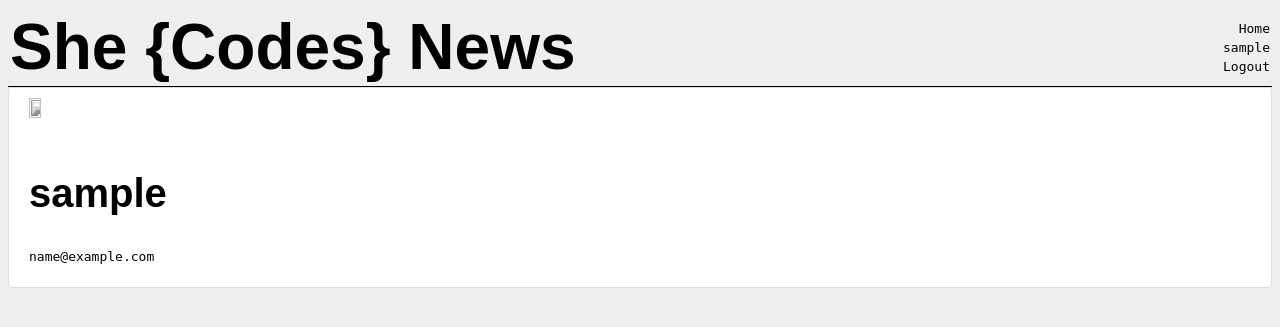
After one commit to Albany276/Django_Project, a Django app: page /user/profile in a window 1280 px wide. The commit adds this page. Shown: the top 327 px of the page. Run offline with Django 3.2, Linux system fonts and the light colour scheme; the visitor is signed in with stand-in values (Sample User, id 1); parts of the project's set-up code (start-up, migrations or seed data) failed here and were passed over; some libraries are stand-ins or nearby versions; some web fonts are replaced.

Commit message:
created user profile
Created user profile, added profile pic, created profile.html and linked to nav bar. This is only visible when user is logged in

```diff
--- a/she_codes_news/news/urls.py
+++ b/she_codes_news/news/urls.py
@@ -6,6 +6,7 @@ app_name = 'news'
 urlpatterns = [
     path('', views.IndexView.as_view(), name='index'),
     path('<int:pk>/', views.StoryView.as_view(), name='story'),
-    path('add-story', views.AddStoryView.as_view(), name='newStory')
+    path('add-story', views.AddStoryView.as_view(), name='newStory'),
+    # path('sort-story', views.SortStoryView.as_view(), name='sortStory')
 
 ]
--- a/she_codes_news/she_codes_news/urls.py
+++ b/she_codes_news/she_codes_news/urls.py
@@ -17,6 +17,10 @@ from django.contrib import admin
 from django.urls import path, include
 from django.contrib.auth import views as auth_views
 from user import views as user_views
+# We are including the below to serve static images in development
+from django.conf import settings
+from django.conf.urls.static import static
+
 
 urlpatterns = [
     path('', include('news.urls')),
@@ -24,5 +28,10 @@ urlpatterns = [
     path('user/', include('user.urls')),
     path('user/', include ('django.contrib.auth.urls')),
     path('login/', auth_views.LoginView.as_view(template_name='registration/login.html'), name='login'),
-    path('logout/', auth_views.LogoutView.as_view(template_name='registration/logout.html'), name='logout')
+    path('logout/', auth_views.LogoutView.as_view(template_name='registration/logout.html'), name='logout'),
+    # path('sort/<int:pk>', user_views.UserDetailView.as_view(), name='sort')
 ]
+
+#Adding the below to serve static images in development - this allows media root and media url to work on the profile page
+if settings.DEBUG:
+    urlpatterns += static(settings.MEDIA_URL, document_root=settings.MEDIA_ROOT)
--- a/she_codes_news/static/styles.css
+++ b/she_codes_news/static/styles.css
@@ -58,3 +58,22 @@ a, p {
     color: blue;
     border: 1px solid red;
 }
+
+.content-section {
+    background: #ffffff;
+    padding: 10px 20px;
+    border: 1px solid #dddddd;
+    border-radius: 3px;
+    margin-bottom: 20px;
+  }
+
+.account-img {
+    height: 10%;
+    width: 10%;
+    margin-right: 20px;
+    margin-bottom: 16px;
+  }
+
+.account-heading {
+    font-size: 2.5rem;
+  }
--- a/she_codes_news/templates/nav.html
+++ b/she_codes_news/templates/nav.html
@@ -2,12 +2,13 @@
     <a href="{% url 'news:index' %}">Home</a>
 
     {% if request.user.is_authenticated %}
-        <a href="#">{{ request.user.username }}</a>
+        <a href="{% url 'user:profile' %}">{{ request.user.username }}</a>
         <a href="{% url 'logout' %}">Logout</a>
 
     {% else %}
         <a href="{% url 'login' %}">Login</a>
-        <a href="#">Create Account</a>
+        <a href="{% url 'user:createAccount' %}">Create Account</a>
+        {# createAccount is the name given to the view in user urls #}
 
     {% endif %}
 
--- a/she_codes_news/user/admin.py
+++ b/she_codes_news/user/admin.py
@@ -7,6 +7,7 @@ from .forms import (
 )
 
 from .models import CustomUser
+from .models import Profile
 
 class CustomUserAdmin(UserAdmin):
     add_form = CustomUserCreationForm
@@ -15,5 +16,5 @@ class CustomUserAdmin(UserAdmin):
     list_display = ['email', 'username']
 
 admin.site.register(CustomUser, CustomUserAdmin)
-
+admin.site.register(Profile)
 # Register your models here.
--- a/she_codes_news/user/models.py
+++ b/she_codes_news/user/models.py
@@ -1,10 +1,17 @@
 from django.db import models
 from django.contrib.auth.models import AbstractUser
+#from django.contrib.auth.models import User
+
 
 
 # Create your models here.
 
+class Profile(models.Model):
+    user = models.OneToOneField("user.CustomUser", on_delete=models.CASCADE)
+    image = models.ImageField(default='default.jpg', upload_to='profile_pics')
 
+    def __str__(self):
+        return f'{self.user.username} Profile'
 
 class CustomUser(AbstractUser):
     #this is where I would add custom fields
--- /dev/null
+++ b/she_codes_news/user/templates/user/profile.html
@@ -0,0 +1,14 @@
+{% extends 'base.html' %}
+{% load crispy_forms_tags %}
+{% block content %}
+    <div class="content-section">
+        <div class="media">
+            <img class="rounded-circle account-img" src="{{ user.profile.image.url }}">
+            <div class="media-body">
+                <h2 class="account-heading">{{ user.username }}</h2>
+                <p class="text-secondary">{{ user.email }}</p>
+            </div>
+        </div>
+        <!-- FORM HERE -->
+    </div>
+{% endblock %}
--- a/she_codes_news/user/urls.py
+++ b/she_codes_news/user/urls.py
@@ -1,5 +1,6 @@
 from django.urls import path
 from .views import CreateAccountView
+from .views import profile
 
 app_name = 'user'
 
@@ -8,5 +9,8 @@ urlpatterns = [
         'create-account',
         CreateAccountView.as_view(),
         name='createAccount'
-    )
+    ),
+
+    path('profile', profile, name='profile')
+    #when we create profile in views.py, we did not create it as a 'view'
 ]
--- a/she_codes_news/user/views.py
+++ b/she_codes_news/user/views.py
@@ -4,12 +4,21 @@ from django.views.generic.edit import CreateView
 from django.views import generic
 from .models import CustomUser
 from .forms import CustomUserCreationForm
+from django.contrib.auth.decorators import login_required
 
 class CreateAccountView(CreateView):
     form_class = CustomUserCreationForm
     success_url = reverse_lazy('login')
     template_name = 'user/createAccount.html'
 
+@login_required
+#This is a decorator that add functionality to our def, therefore the user needs to be logged in to access this view
+def profile(request):
+    return render(request, 'user/profile.html')
+# class UserDetailView(generic.DetailView):
+#     model = CustomUser
+#     template_name = 'user/sort.html'
+#     context_object_name = 'sort'
 
 
 # Create your views here.
```
Also changed, not shown: she_codes_news/news/templates/news/index.html (+17 -0 lines), she_codes_news/news/views.py (+7 -0 lines), she_codes_news/she_codes_news/settings.py (+8 -2 lines), she_codes_news/media/profile_pics/Georgie.jpg (added), she_codes_news/news/static/news/styles.css (line endings or trailing spaces), she_codes_news/news/templates/news/sort.html (added), she_codes_news/user/migrations/0002_profile.py (added), she_codes_news/user/templates/user/sort.html (added).
